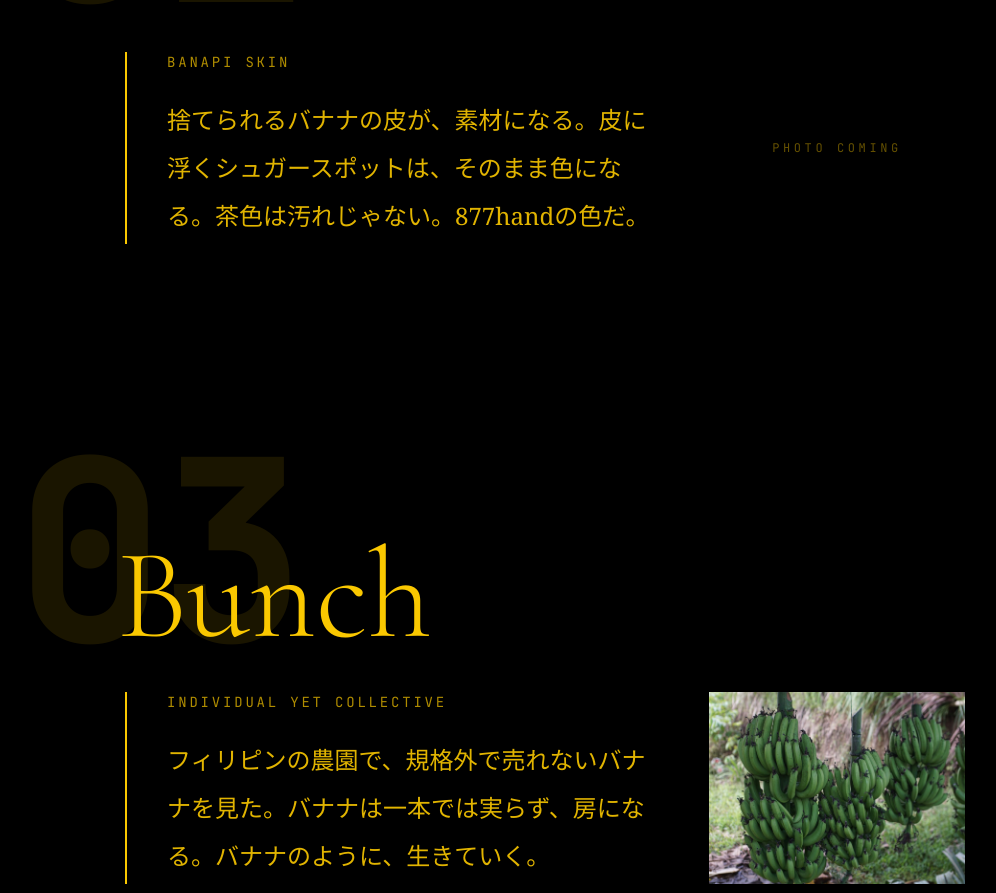
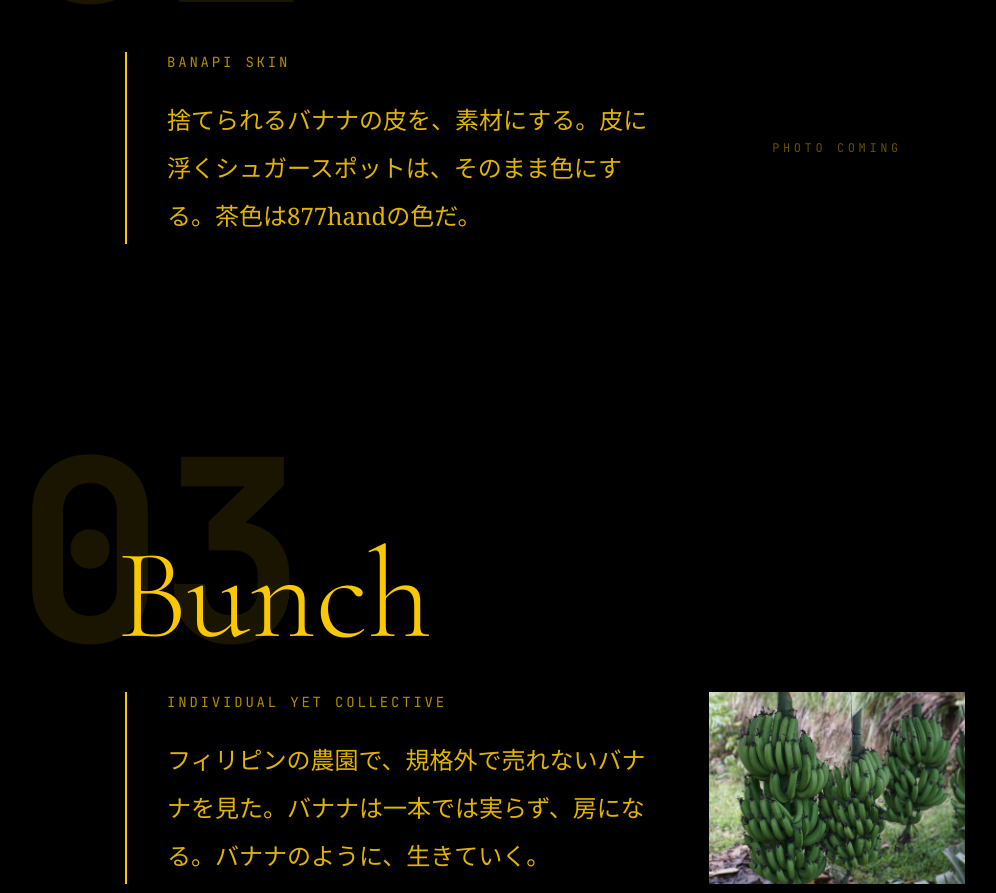
Before and after one commit to hrk877/hrk877, a Next.js app: page / in a window 1280 px wide. Shown: the part 2260-3153 px from the top of the page, without its empty margins (99-1095 px from the left). Built offline with nearby package versions, Linux system fonts and the light colour scheme; no server answers.

Commit message:
Material文をstop-ai-slop-jpの基準で修正(主語を人に、二項対比を解消) (#6)
Co-authored-by: hrk877 <hrk877@users.noreply.github.com>
Co-authored-by: Claude Sonnet 5.5 <noreply@anthropic.com>

```diff
--- a/app/components/sections/Philosophy.tsx
+++ b/app/components/sections/Philosophy.tsx
@@ -113,7 +113,7 @@ const Philosophy = () => {
             no: "02",
             title: "Material",
             subtitle: "Banapi skin",
-            desc: "捨てられるバナナの皮が、素材になる。皮に浮くシュガースポットは、そのまま色になる。茶色は汚れじゃない。877handの色だ。",
+            desc: "捨てられるバナナの皮を、素材にする。皮に浮くシュガースポットは、そのまま色にする。茶色は877handの色だ。",
             // TODO: バナピースキンの質感アップ写真が未提供（提供後に image を設定）
             imageAlt: "バナピースキンの質感",
             href: SHOP_URL,
```
